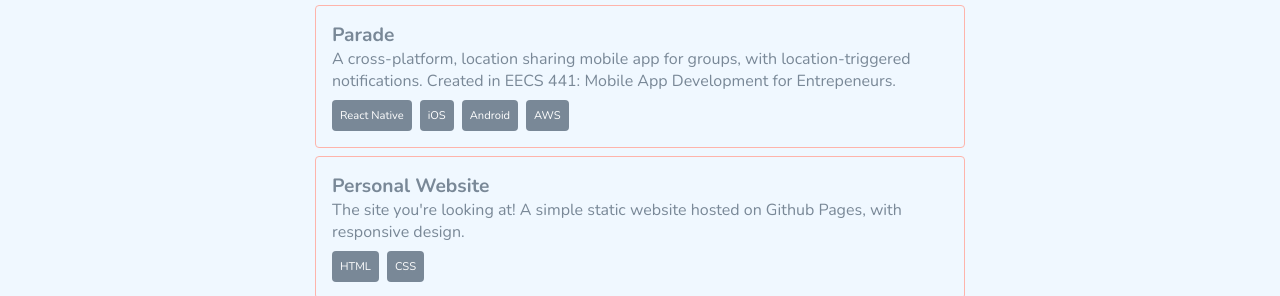
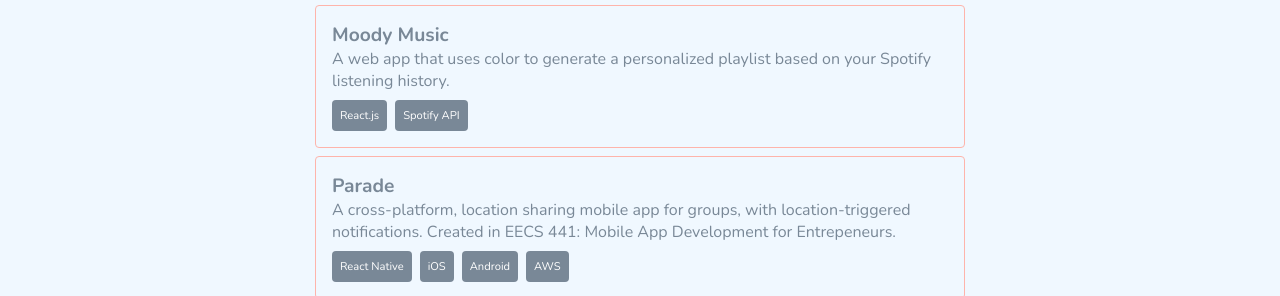
Before and after one commit to alicemliu/alicemliu.github.io, a plain HTML site: page index.html in a window 1280 px wide. Shown: the part 529-825 px from the top of the page. Drawn offline with nearby package versions, Linux system fonts and the light colour scheme.

Commit message:
adding moody music

```diff
--- a/index.html
+++ b/index.html
@@ -36,13 +36,22 @@
       <div class="icons">
         <a href="https://www.linkedin.com/in/alicemliu/"><i class="fa fa-linkedin-square"></i></a>
         <a href="https://www.github.com/alicemliu/"><i class="fa fa-github"></i></a>
-        <a href="mailto:alicemliu@gmail.com"><i class="fa fa-envelope-square"></i></a>
+        <a href="mailto:amliu@umich.edu"><i class="fa fa-envelope-square"></i></a>
+        <a href="https://twitter.com/alicemliu"><i className="fa fa-twitter-square"></i></a>
       </div>
 
     </div>
 
     <a id="proj_section"></a>
     <h2>Featured Projects</h2>
+    <a href="https://moodymusicapp.herokuapp.com/"><div class="card">
+      <h4>Moody Music</h4>
+      <p>A web app that uses color to generate a personalized playlist based on your Spotify listening history.</p>
+      <ul class="tag_cont">
+        <li>React.js</li>
+        <li>Spotify API</li>
+      </ul>
+    </div></a>
     <a href="https://github.com/alicemliu/parade-public"><div class="card">
       <h4>Parade</h4>
       <p>A cross-platform, location sharing mobile app for groups, with location-triggered notifications. Created in EECS 441: Mobile App Development for Entrepeneurs.</p>
```
